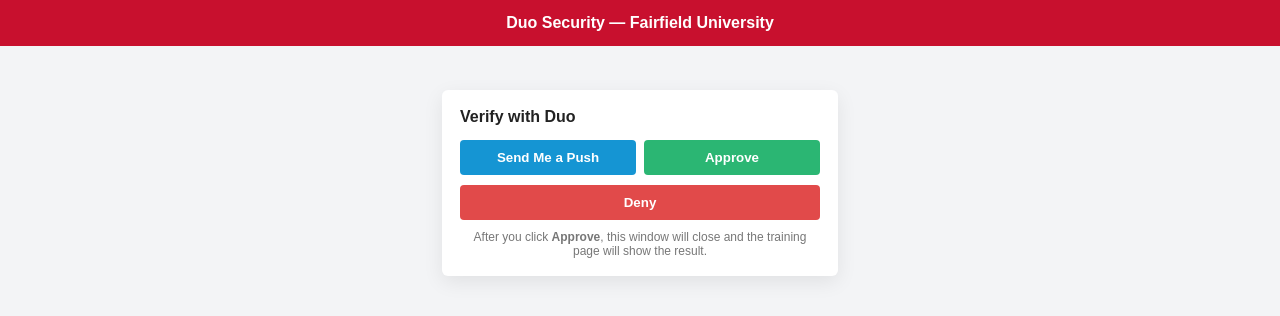
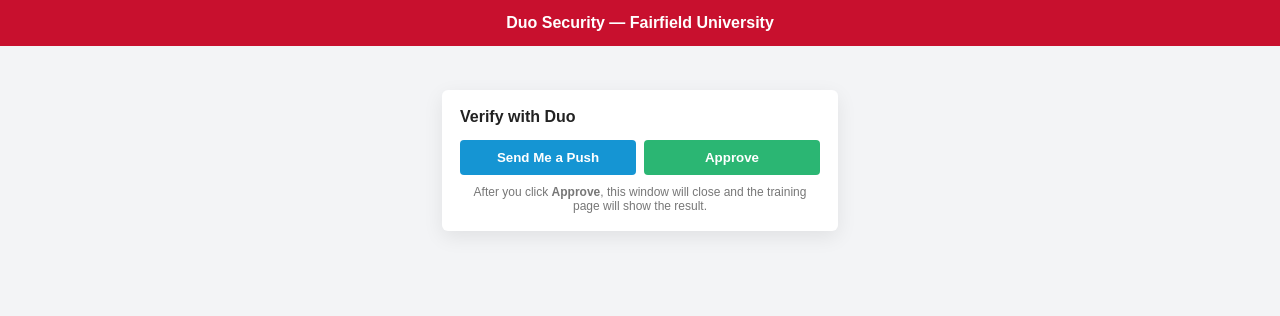
Before and after one commit to aidanshamte/fairfield_cybersecurity_login_demo, a website: page duo.html in a window 1280 px wide. Drawn offline with Linux system fonts and the light colour scheme.

Commit message:
I improved the DUO page

```diff
--- a/duo.html
+++ b/duo.html
@@ -30,9 +30,7 @@
         <button class="approve" id="approve">Approve</button>
       </div>
 
-      <div class="actions" style="margin-top:10px">
-        <button class="deny" id="deny">Deny</button>
-      </div>
+
 
       <div class="small">After you click <strong>Approve</strong>, this window will close and the training page will show the result.</div>
     </div>
```
